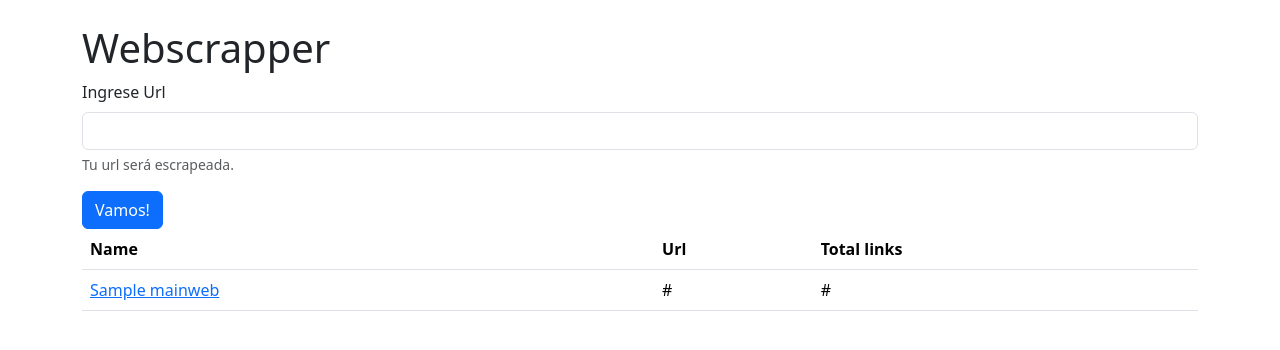
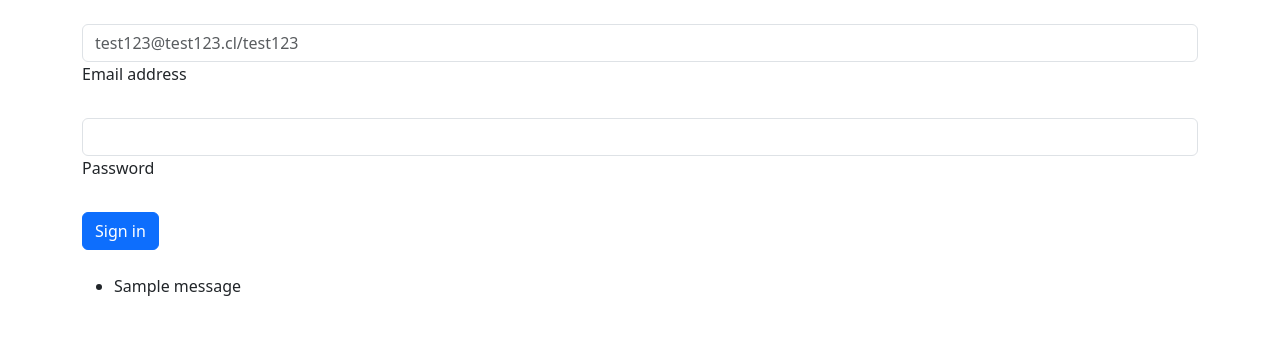
Before and after one commit to gvm2121/koombea, a Django app: page / in a window 1280 px wide. Shown: the top 350 px of the page. Run offline with Django 5.2, Linux system fonts and the light colour scheme; tables that the repository leaves empty hold one stand-in row (values such as "Sample post"); one stand-in notice (Sample message) is shown; parts of the project's set-up code (start-up, migrations or seed data) failed here and were passed over.

Commit message:
se agrega login

```diff
--- a/koombea/settings.py
+++ b/koombea/settings.py
@@ -9,7 +9,7 @@ https://docs.djangoproject.com/en/4.2/topics/settings/
 For the full list of settings and their values, see
 https://docs.djangoproject.com/en/4.2/ref/settings/
 """
-
+from django.urls import reverse
 from pathlib import Path
 import os
 # Build paths inside the project like this: BASE_DIR / 'subdir'.
@@ -129,3 +129,5 @@ STATIC_URL = 'static/'
 DEFAULT_AUTO_FIELD = 'django.db.models.BigAutoField'
 CELERY_BROKER_URL = "redis://localhost:6379"
 CELERY_RESULT_BACKEND = "redis://localhost:6379"
+
+LOGIN_URL = "/"
--- /dev/null
+++ b/templates/login.html
@@ -0,0 +1,31 @@
+
+{% extends 'base.html' %}
+{% block principal %}
+
+<form method="post" action="#">{% csrf_token %}
+    <!-- Email input -->
+    <div class="form-outline mb-4">
+      <input type="email" id="form2Example1" name="email" class="form-control" placeholder="test123@test123.cl/test123"/>
+      <label class="form-label" for="form2Example1">Email address</label>
+    </div>
+
+    <!-- Password input -->
+    <div class="form-outline mb-4">
+      <input type="password" id="form2Example2" name="password" class="form-control"/>
+      <label class="form-label" for="form2Example2">Password</label>
+    </div>
+
+
+    <!-- Submit button -->
+    <button type="submit" class="btn btn-primary btn-block mb-4">Sign in</button>
+  </form>
+  {% if messages %}
+  <ul class="messages">
+      {% for message in messages %}
+      <li{% if message.tags %} class="{{ message.tags }}"{% endif %}>{{ message }}</li>
+      {% endfor %}
+  </ul>
+  {% endif %}
+
+
+  {% endblock %}
--- a/templates/principal.html
+++ b/templates/principal.html
@@ -2,6 +2,7 @@
 
 {% block principal %}
 <h1>Webscrapper</h1>
+<a href="{% url 'home_logout' %}">logout</a>
 <form method="POST" action="{% url 'home_inicio' %}">{% csrf_token %}
     <div class="mb-3">
       <label for="exampleInputUrl" class="form-label">Ingrese Url</label>
--- a/wsc/models.py
+++ b/wsc/models.py
@@ -4,6 +4,7 @@ from django.contrib.auth.models import User
 # Create your models here.
 
 class MainWebs(models.Model):
+    user = models.ForeignKey(User,on_delete=models.DO_NOTHING)
     name = models.CharField(blank=True,null=True,default="in progress")
     url = models.CharField(blank=True,null=True)
     total_links = models.CharField(blank=True,null=True, default="in progress")
--- a/wsc/tasks.py
+++ b/wsc/tasks.py
@@ -4,8 +4,9 @@ from wsc.models import *
 from celery import shared_task
 
 @shared_task
-def get_Links(URL):
-    q1 = MainWebs.objects.get(url=URL)
+def get_Links(URL,user):
+    print("***************user",user)
+    q1 = MainWebs.objects.get(url=URL,user = User.objects.get(id=user))
     try:
         r = requests.get(URL)
     except requests.exceptions.RequestException as e:
--- a/wsc/urls.py
+++ b/wsc/urls.py
@@ -3,7 +3,9 @@ from .views import *
 
 
 urlpatterns = [
-    path('',home_inicio,name="home_inicio"),
+    path('',home_login,name="home_login"),
+    path('home',home_inicio,name="home_inicio"),
+    path('logout',home_logout,name="home_logout"),
     path('details/<int:id>',home_detalles,name="home_details"),
 
 ]
--- a/wsc/views.py
+++ b/wsc/views.py
@@ -1,19 +1,45 @@
-from django.shortcuts import render
+from django.contrib.auth import authenticate,login,logout
+from django.shortcuts import render,redirect
 from .forms import BusquedaForm
 from .models import MainWebs,DetailsWeb
 from .tasks import get_Links
+from django.contrib import messages
+from django.contrib.auth.decorators import login_required
 
+@login_required
 def home_inicio(request):
     form = BusquedaForm()
     if request.method == "POST":
         form_ = BusquedaForm(request.POST)
         if form_.is_valid():
+            user = request.user
             url = form_.cleaned_data["url_a_buscar"]
-            MainWebs.objects.create(url = url)
-            get_Links.delay(url)
-        return render(request,'principal.html',{"form":form,"resultado":MainWebs.objects.all()})
-    return render(request,'principal.html',{"form":form,"resultado":MainWebs.objects.all()})
+            MainWebs.objects.create(url = url,user=user)
+            #import pdb;pdb.set_trace()
+            get_Links.delay(url,request.user.id)
+        return render(request,'principal.html',{"form":form,"resultado":MainWebs.objects.filter(user=request.user)})
+    return render(request,'principal.html',{"form":form,"resultado":MainWebs.objects.filter(user=request.user)})
 
+@login_required
 def home_detalles(request,id):
-    q = DetailsWeb.objects.filter(web_parent=MainWebs.objects.get(id=id))
+    q = DetailsWeb.objects.filter(web_parent=MainWebs.objects.get(id=id,user=request.user))
     return render(request,'detalles.html',{"query":q})
+
+
+def home_login(request):
+    if request.method=="POST":
+        email = request.POST["email"]
+        password = request.POST["password"]
+        user = authenticate(username=email,password=password)
+        if user is not None:
+            login(request, user)
+            return redirect("home_inicio")
+        else:
+            messages.add_message(request, messages.INFO, 'credenciales erróneas')
+            return render(request,'login.html',{})
+    return render(request,'login.html',{})
+
+@login_required
+def home_logout(request):
+    logout(request)
+    return render(request,'login.html',{})
```
Also changed, not shown: wsc/tests.py (+16 -1 lines), wsc/migrations/0005_mainwebs_user.py (added).
